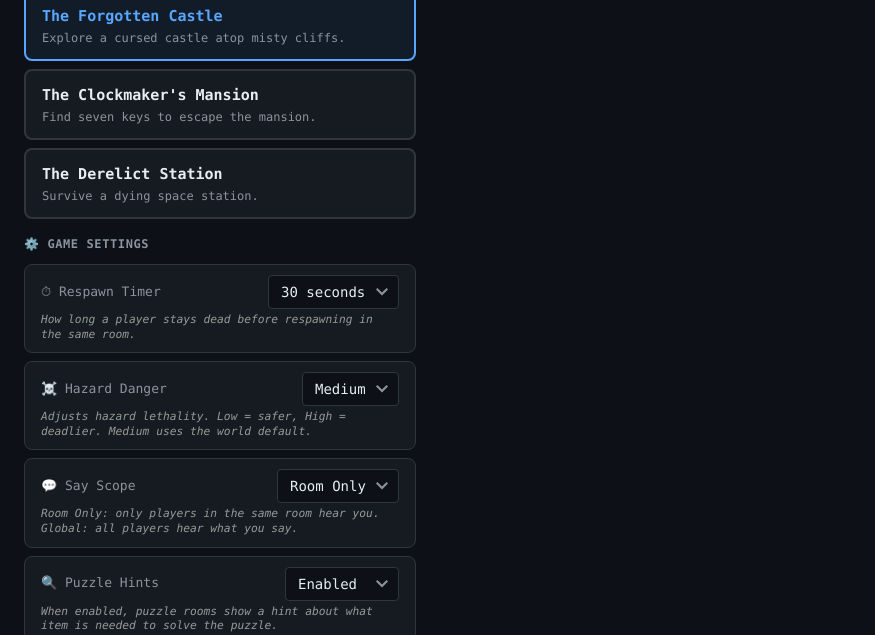
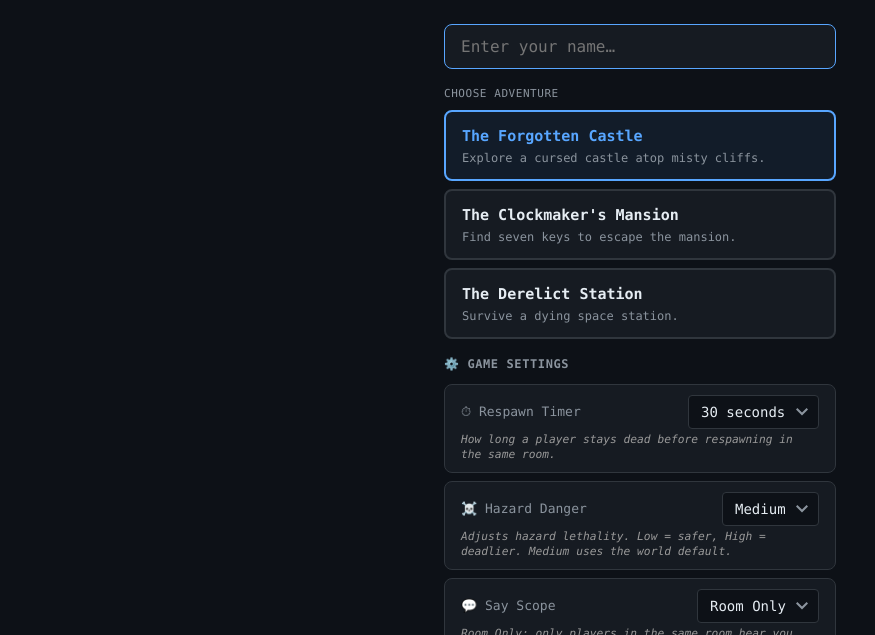
Before and after one commit to PatAltimore/group-text-adventure, a website: page client/index.html in a window 1280 px wide. Shown: the part 165-800 px from the top of the page, without its empty margins (0-875 px from the left). Drawn offline with Linux system fonts and the light colour scheme; no server answers; files whose address does not match are found by name.

Commit message:
fix: host screen scrolling - add flex-direction column
The landing screen used flex-direction: row (default) with align-items: center,
which vertically centered content. When content exceeded viewport height, the
top was clipped above the scroll origin and unreachable. Adding flex-direction:
column makes align-items: center horizontal and content flows top-to-bottom,
allowing natural scrolling.

Co-authored-by: Copilot <223556219+Copilot@users.noreply.github.com>

```diff
--- a/client/style.css
+++ b/client/style.css
@@ -226,8 +226,8 @@ html, body {
 
 /* ===== Landing Screen ===== */
 #screen-landing {
+  flex-direction: column;
   align-items: center;
-  justify-content: flex-start;
   overflow-y: auto;
   padding: 32px 0;
 }
```
